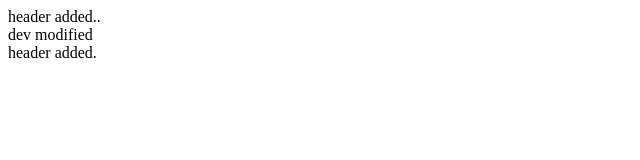
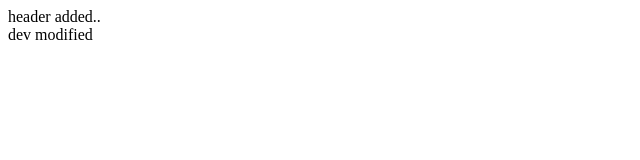
Before and after one commit to ground-aero/first-project, a plain HTML site: page index.html in a window 1280 px wide. Shown: the whole page, without its empty margins (0-640 px from the left). Drawn offline with Linux system fonts and the light colour scheme.

Commit message:
Revert "header push"

```diff
--- a/index.html
+++ b/index.html
@@ -12,8 +12,6 @@
 
     <div>dev modified</div>
 
-    <div>header added.</div>
-
 
     <script src="./script.js" defer></script>
 
```
